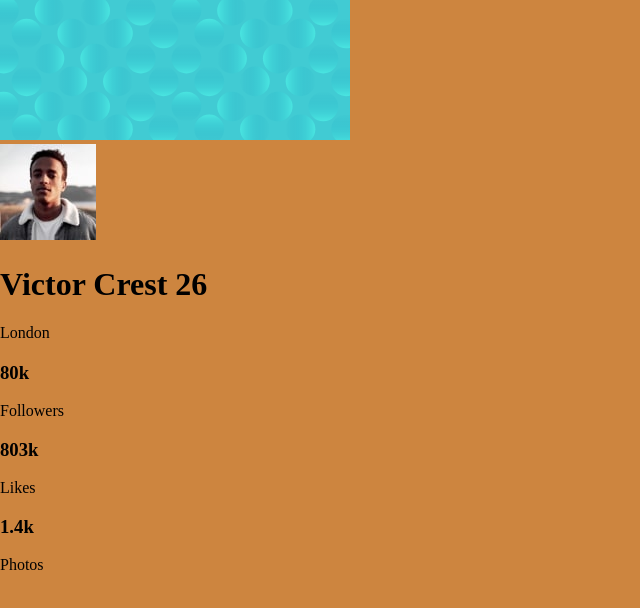
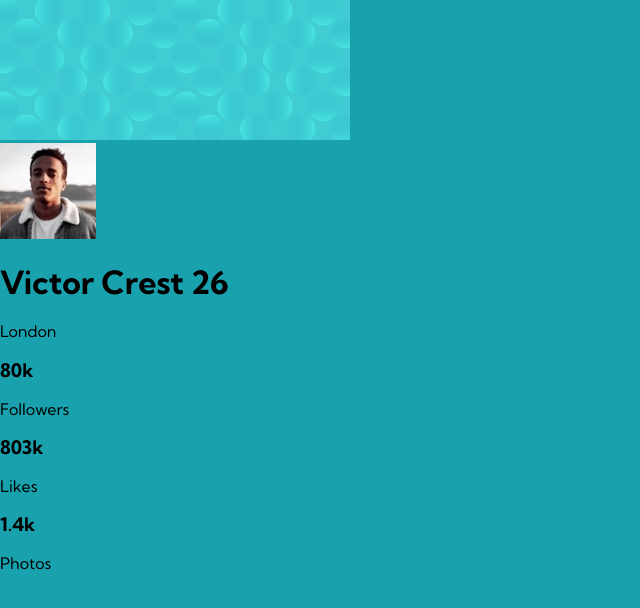
Before and after one commit to 0wlofminerva/profile-card-component, a plain HTML site: page index.html in a window 1280 px wide. Shown: the whole page, without its empty margins (0-640 px from the left). Drawn offline with Linux system fonts and the light colour scheme.

Commit message:
Box-sizing

```diff
--- a/style.scss
+++ b/style.scss
@@ -4,6 +4,14 @@
     --dark-grayish-blue: hsl(227, 10%, 46%);
 }
 
+html {
+    box-sizing: border-box;
+}
+*,*::before, *::after {
+    box-sizing: inherit;
+}
+
 body {
-    background-color: peru;
+    font-family: 'Kumbh Sans', sans-serif;
+    background-color: var(--dark-cyan);
 }
```
Also changed, not shown: style.css, 1 other file.
